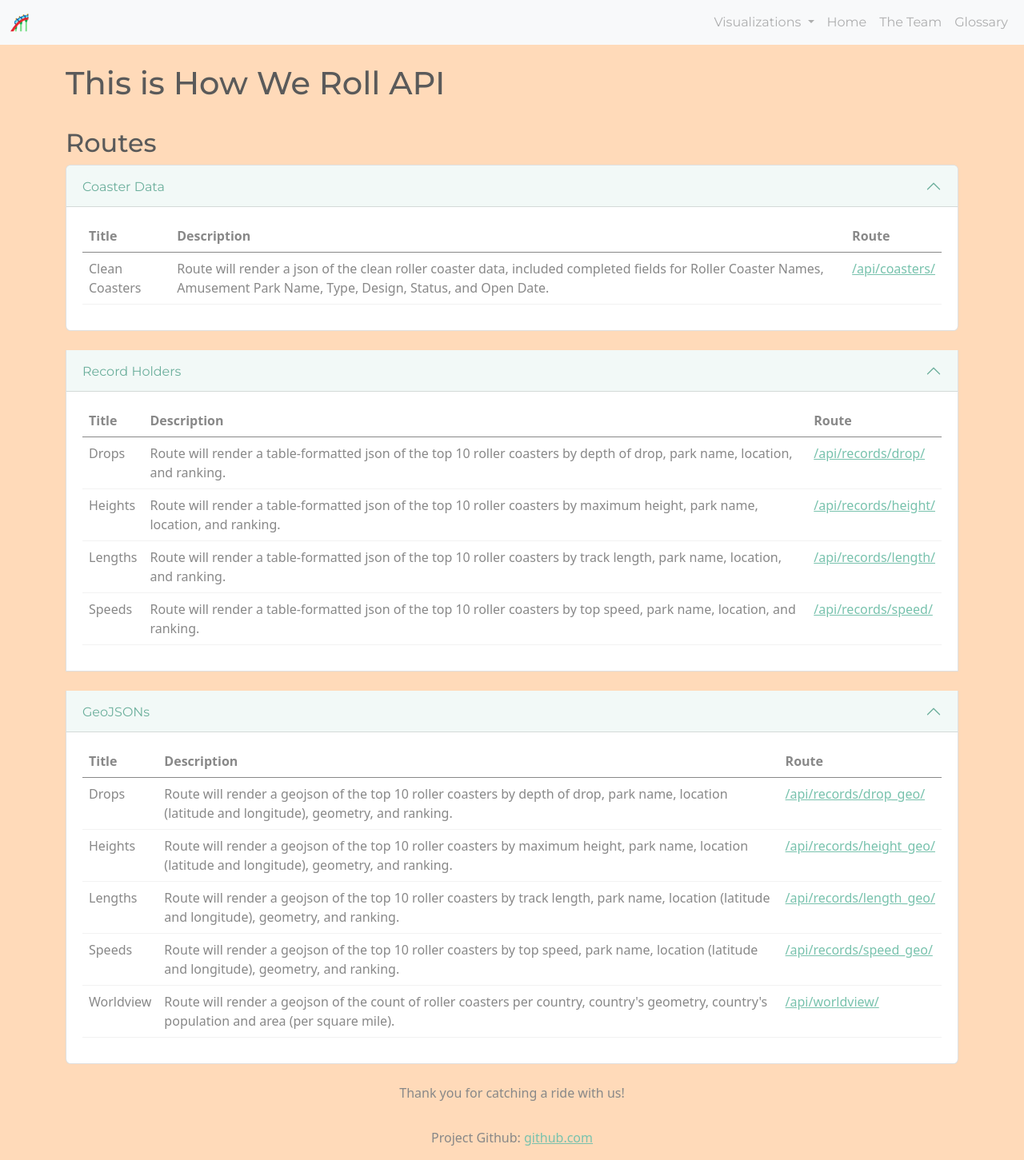
After one commit to MorgaineB/Project2, a Flask app: template templates/API.html in a window 1280 px wide. The commit adds this page. Shown: the whole page at 80% size. Run offline with Flask 2, Linux system fonts and the light colour scheme; the template is opened without the code that fills it, so the values that code supplies are empty; some libraries are stand-ins or nearby versions.

Commit message:
Synced HTML pages to match Heroku app

```diff
--- /dev/null
+++ b/templates/API.html
@@ -0,0 +1,188 @@
+<!DOCTYPE html>
+<html lang="en">
+
+<head>
+  <meta charset="UTF-8">
+  <title>RollerCoasters</title>
+  <link href="https://cdn.jsdelivr.net/npm/bootstrap@5.0.1/dist/css/bootstrap.min.css" rel="stylesheet" integrity="sha384-+0n0xVW2eSR5OomGNYDnhzAbDsOXxcvSN1TPprVMTNDbiYZCxYbOOl7+AMvyTG2x" crossorigin="anonymous">
+  <script src="https://cdn.jsdelivr.net/npm/bootstrap@5.0.1/dist/js/bootstrap.bundle.min.js" integrity="sha384-gtEjrD/SeCtmISkJkNUaaKMoLD0//ElJ19smozuHV6z3Iehds+3Ulb9Bn9Plx0x4" crossorigin="anonymous"></script>
+  <link rel="stylesheet" href="../static/CSS/bootstrap.css">
+</head>
+
+<body>
+  <nav class="navbar navbar-expand-lg navbar-light bg-light" id='navBar'>
+    <div class="container-fluid">
+      <a class="navbar-brand" href="index.html">🎢</a>
+      <button class="navbar-toggler" type="button" data-bs-toggle="collapse" data-bs-target="#navbarSupportedContent" aria-controls="navbarSupportedContent" aria-expanded="false" aria-label="Toggle navigation">
+        <span class="navbar-toggler-icon"></span>
+      </button>
+
+      <div class="collapse navbar-collapse" id="navbarSupportedContent">
+        <ul class="navbar-nav ms-auto mb-2 mb-lg-0">
+          <li class="nav-item dropdown">
+            <a class="nav-link dropdown-toggle" href="#" id="navbarDropdown" role="button" data-bs-toggle="dropdown" aria-haspopup="true" aria-expanded="false">
+              Visualizations
+            </a>
+            <div class="dropdown-menu" aria-labelledby="navbarDropdown">
+              <a class="dropdown-item" href="chartist.html">Animated Pie Plots</a>
+              <a class="dropdown-item" href="multiplots.html">Bar Graphs</a>
+              <a class="dropdown-item" href="international.html">International Data</a>
+              <a class="dropdown-item" href="recordholders.html">Record Holders</a>
+            </div>
+          </li>
+          <li class="nav-item active">
+            <a class="nav-link" href="index.html">Home</a>
+          </li>
+          <li class="nav-item">
+            <a class="nav-link" href="about.html">The Team</a>
+          </li>
+          <li class="nav-item">
+            <a class="nav-link" href="glossary.html">Glossary</a>
+          </li>
+        </ul>
+      </div>
+    </div>
+  </nav>
+
+    <div class="container">
+        <br>
+        <h1>This is How We Roll API</h1>
+        <br>
+        <h2>Routes</h2>
+            <div class="accordion" id="accordionPanelsStayOpenExample">
+              <div class="accordion-item">
+                <h2 class="accordion-header" id="panelsStayOpen-headingOne">
+                  <button class="accordion-button" type="button" data-bs-toggle="collapse" data-bs-target="#panelsStayOpen-collapseOne" aria-expanded="true" aria-controls="panelsStayOpen-collapseOne">
+                    Coaster Data
+                  </button>
+                </h2>
+                <div id="panelsStayOpen-collapseOne" class="accordion-collapse collapse show" aria-labelledby="panelsStayOpen-headingOne">
+                  <div class="accordion-body">
+          <table class="table">
+            <thead>
+            <tr>
+              <th scope="col">Title</th>
+              <th scope="col">Description</th>
+              <th scope="col">Route</th>
+            </tr>
+          </thead>
+          <tbody>
+            <tr>
+              <td>Clean Coasters</td>
+              <td>Route will render a json of the clean roller coaster data, included completed fields for Roller Coaster Names, Amusement Park Name, Type, Design, Status, and Open Date.</td>
+              <td><a href="https://how-we-roll.herokuapp.com/api/coasters/" target="_blank">/api/coasters/</a></td>
+            </tr>
+            </tbody>
+            </table>
+          </div>
+        </div>
+      </div>
+      </div>
+      <br>
+        <div class="accordion-item">
+          <h2 class="accordion-header" id="headingTwo">
+            <button class="accordion-button collasped" type="button" data-bs-toggle="collapse" data-bs-target="#panelsStayOpen-collapseTwo" aria-expanded="true" aria-controls="panelsStayOpen-collapseOne">
+              Record Holders
+            </button>
+          </h2>
+          <div id="panelsStayOpen-collapseTwo" class="accordion-collapse collapse show" aria-labelledby="panelsStayOpen-headingOne">
+            <div class="accordion-body">
+              <table class="table">
+                <thead>
+                  <tr>
+                    <th scope="col">Title</th>
+                    <th scope="col">Description</th>
+                    <th scope="col">Route</th>
+                  </tr>
+                </thead>
+                <tbody>
+                  <tr>
+                    <td>Drops</td>
+                    <td>Route will render a table-formatted json of the top 10 roller coasters by depth of drop, park name, location, and ranking.</td>
+                    <td><a href="https://how-we-roll.herokuapp.com/api/records/drop" target="_blank">/api/records/drop/</a></td>
+                  </tr>
+                  <tr>
+                    <td>Heights</td>
+                    <td>Route will render a table-formatted json of the top 10 roller coasters by maximum height, park name, location, and ranking.</td>
+                    <td><a href="https://how-we-roll.herokuapp.com/api/records/height" target="_blank">/api/records/height/</a></td>
+                  </tr>
+                  <tr>
+                    <td>Lengths</td>
+                    <td>Route will render a table-formatted json of the top 10 roller coasters by track length, park name, location, and ranking.</td>
+                    <td><a href="https://how-we-roll.herokuapp.com/api/records/length" target="_blank">/api/records/length/</a></td>
+                  </tr>
+                  <tr>
+                    <td>Speeds</td>
+                    <td>Route will render a table-formatted json of the top 10 roller coasters by top speed, park name, location, and ranking.</td>
+                    <td><a href="https://how-we-roll.herokuapp.com/api/records/speed" target="_blank">/api/records/speed/</a></td>
+                  </tr>
+                </tbody>
+              </table>
+            </div>
+          </div>
+        </div>
+        <br>
+        <div class="accordion-item">
+          <h2 class="accordion-header" id="headingThree">
+            <button class="accordion-button collasped" type="button" data-bs-toggle="collapse" data-bs-target="#panelsStayOpen-collapseThree" aria-expanded="true" aria-controls="panelsStayOpen-collapseOne">
+              GeoJSONs
+            </button>
+          </h2>
+          <div id="panelsStayOpen-collapseThree" class="accordion-collapse collapse show" aria-labelledby="panelsStayOpen-headingOne">
+            <div class="accordion-body">
+              <table class="table">
+                <thead>
+                  <tr>
+                    <th scope="col">Title</th>
+                    <th scope="col">Description</th>
+                    <th scope="col">Route</th>
+                  </tr>
+                </thead>
+                <tbody>
+                  <tr>
+                    <td>Drops</td>
+                    <td>Route will render a geojson of the top 10 roller coasters by depth of drop, park name, location (latitude and longitude), geometry, and ranking.</td>
+                    <td><a href="https://how-we-roll.herokuapp.com/api/records/drop_geo" target="_blank">/api/records/drop_geo/</a></td>
+                  </tr>
+                  <tr>
+                    <td>Heights</td>
+                    <td>Route will render a geojson of the top 10 roller coasters by maximum height, park name, location (latitude and longitude), geometry, and ranking.</td>
+                    <td><a href="https://how-we-roll.herokuapp.com/api/records/height_geo" target="_blank">/api/records/height_geo/</a></td>
+                  </tr>
+                  <tr>
+                    <td>Lengths</td>
+                    <td>Route will render a geojson of the top 10 roller coasters by track length, park name, location (latitude and longitude), geometry, and ranking.</td>
+                    <td><a href="https://how-we-roll.herokuapp.com/api/records/length_geo" target="_blank">/api/records/length_geo/</a></td>
+                  </tr>
+                  <tr>
+                    <td>Speeds</td>
+                    <td>Route will render a geojson of the top 10 roller coasters by top speed, park name, location (latitude and longitude), geometry, and ranking.</td>
+                    <td><a href="https://how-we-roll.herokuapp.com/api/records/speed_geo" target="_blank">/api/records/speed_geo/</a></td>
+                  </tr>
+                  <tr>
+                    <td>Worldview</td>
+                    <td>Route will render a geojson of the count of roller coasters per country, country's geometry, country's population and area (per square mile).</td>
+                    <td><a href="https://how-we-roll.herokuapp.com/api/worldview" target="_blank">/api/worldview/</a></td>
+                  </tr>
+                </tbody>
+              </table>
+            </div>
+          </div>
+        </div>
+    </div>
+</body>
+
+<footer class="page-footer font-small blue pt-4">
+  <div class="container-fluid text-center text-md-left">
+      <div class="row">
+          <p>Thank you for catching a ride with us!</p>
+      </div>
+      <hr class="clearfix w-100 d-md-none pb-3">
+
+  </div>
+  <div class="footer-copyright text-center py-3">Project Github:
+      <a href="https://github.com/MorgaineB/Project2"> github.com</a>
+  </div>
+  </footer>
+
+</html>
```
Also changed, not shown: templates/about.html (+67 -86 lines), templates/chartist.html (+20 -18 lines), templates/dash.html (deleted, +0 -38 lines), templates/glossary.html (added, +191 -0 lines), templates/index.html (+11 -10 lines), templates/international.html (+20 -3 lines), templates/multiplots.html (+27 -7 lines), templates/recordholders.html (+21 -4 lines), 2 other files.
